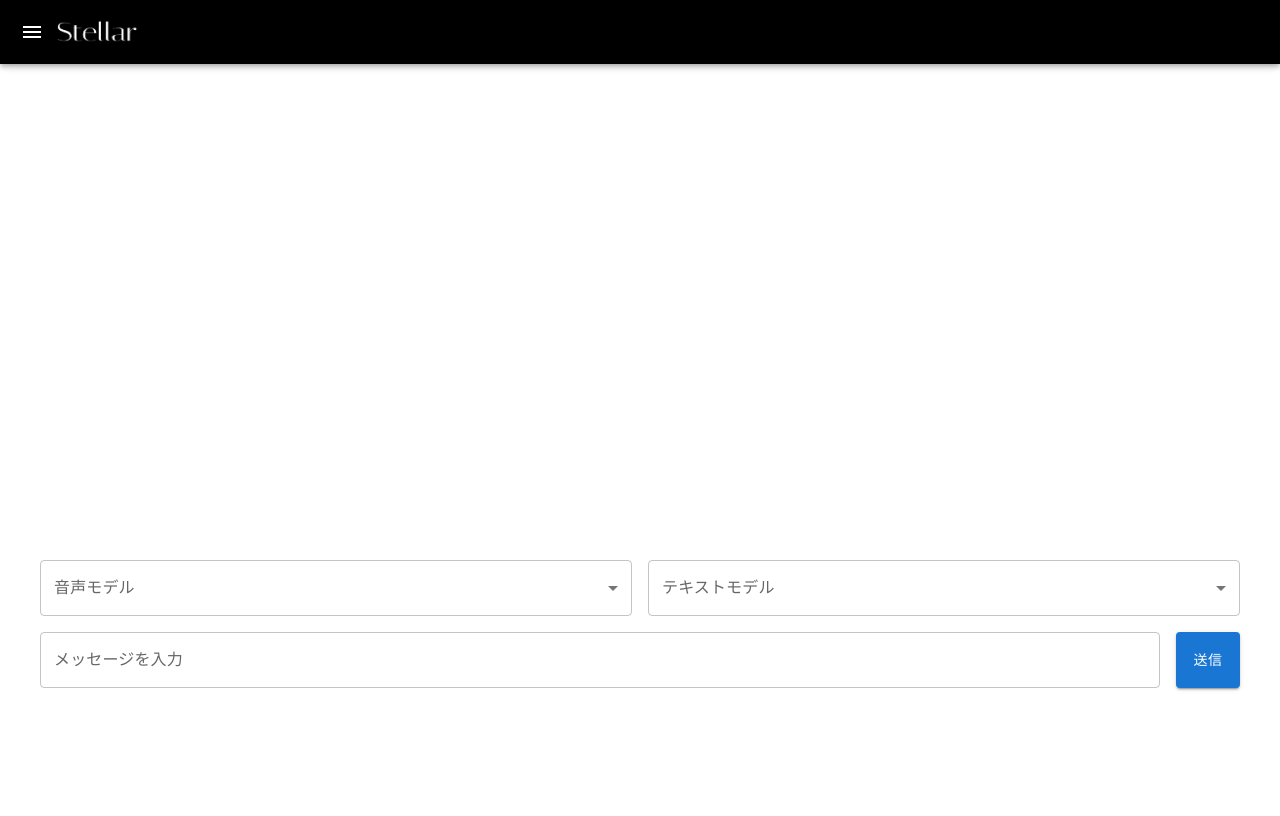
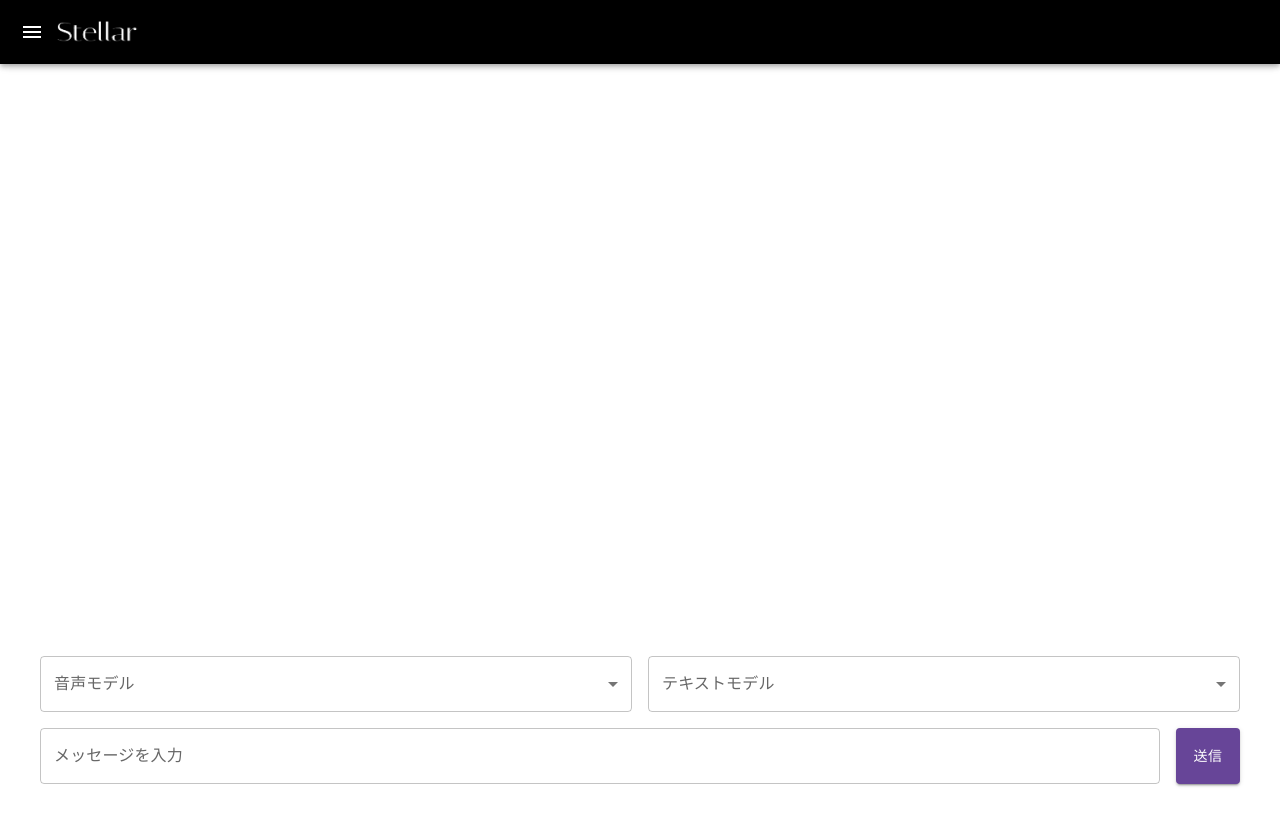
Before and after one commit to Hackathon-Project-2024/CAMP-vol.15, a Next.js app: page /use-ai in a window 1280 px wide. Built offline with nearby package versions, Linux system fonts and the light colour scheme.

Commit message:
タイトルの表示

```diff
--- a/src/app/_layout/Header.tsx
+++ b/src/app/_layout/Header.tsx
@@ -36,6 +36,7 @@ export default function Header() {
 				position="fixed"
 				sx={{
 					bgcolor: 'black',
+					// opacity: 0.8,
 					zIndex: (theme) => theme.zIndex.drawer + 1,
 				}}
 			>
@@ -81,7 +82,13 @@ export default function Header() {
 						zIndex: (theme) => theme.zIndex.appBar - 1,
 					}}
 				>
-					<List sx={{ margin: '70px 0 0 0', width: '400px' }}>
+					<List
+						sx={{
+							margin: '70px 0 0 0',
+							width: '400px',
+							backgroundColor: "none",
+						}}
+					>
 						<ListItem onClick={toggleDrawer}>
 							<Link href="/create-voice">
 								<ListItemText primary="音声モデル生成" />
--- a/src/app/use-ai/page.tsx
+++ b/src/app/use-ai/page.tsx
@@ -28,10 +28,11 @@ export default function UseAi() {
 			sx={{
 				display: 'flex',
 				flexDirection: 'column',
-				height: '82vh',
+				height: '94vh',
 				padding: '2rem',
-				justifyContent: 'flex-end', // 下寄せ
+				justifyContent: 'flex-end',
 				alignItems: 'center',
+				// backgroundColor: 'black',
 			}}
 		>
 			{/* モデル選択エリア */}
@@ -42,11 +43,13 @@ export default function UseAi() {
 					display: 'flex',
 					gap: '1rem', // 要素間の隙間
 					marginBottom: '1rem', // チャット入力エリアとの間隔
+					borderColor: '#fff',
+					coler: '#fff',
 				}}
 			>
 				{/* 音声モデル選択 */}
 				<FormControl fullWidth>
-					<InputLabel id="voice-model-label">音声モデル</InputLabel>
+					<InputLabel id="voice-model-label" >音声モデル</InputLabel>
 					<Select
 						labelId="voice-model-label"
 						id="voice-model"
@@ -87,7 +90,7 @@ export default function UseAi() {
 				}}
 			>
 				<TextField fullWidth label="メッセージを入力" multiline rows={1} />
-				<Button variant="contained">送信</Button>
+				<Button variant="contained" sx={{backgroundColor: '#674598'}}>送信</Button>
 			</Box>
 		</Box>
 	);
```
Also changed, not shown: src/app/page.tsx (+17 -1 lines), 1 other file (tests, documents, lock files or other folders).
